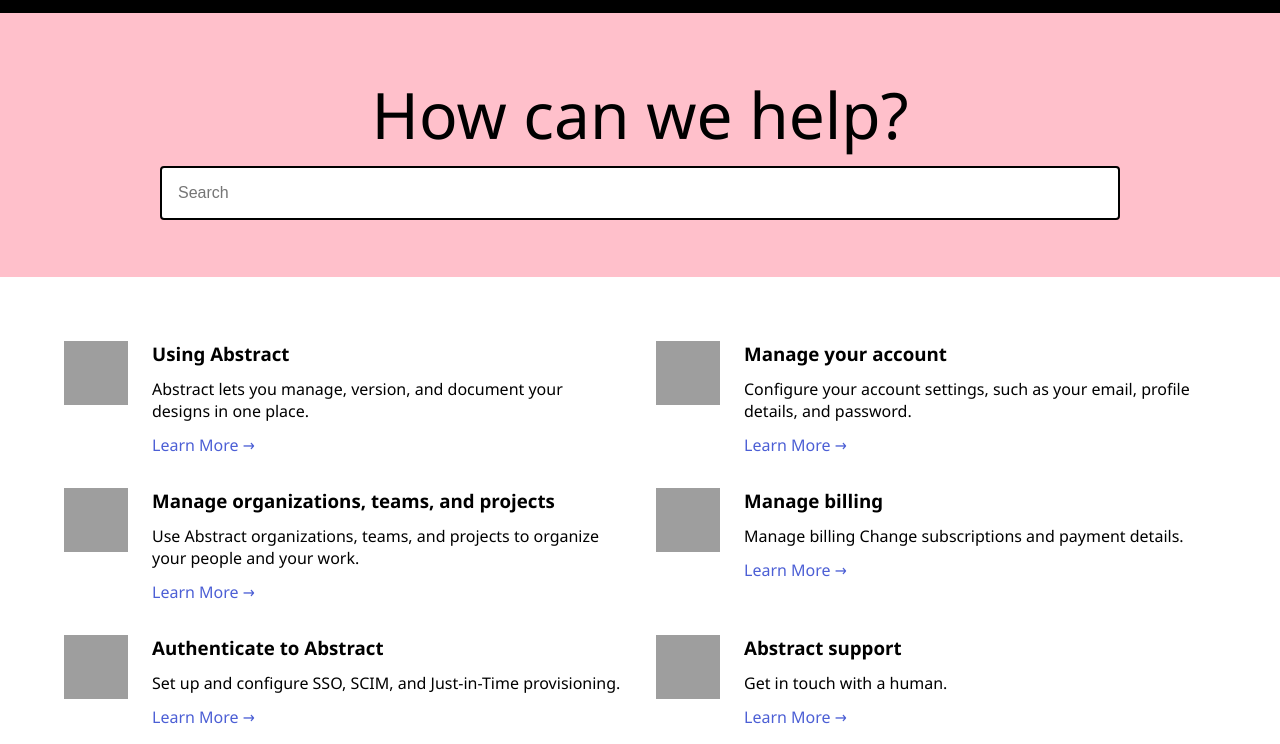
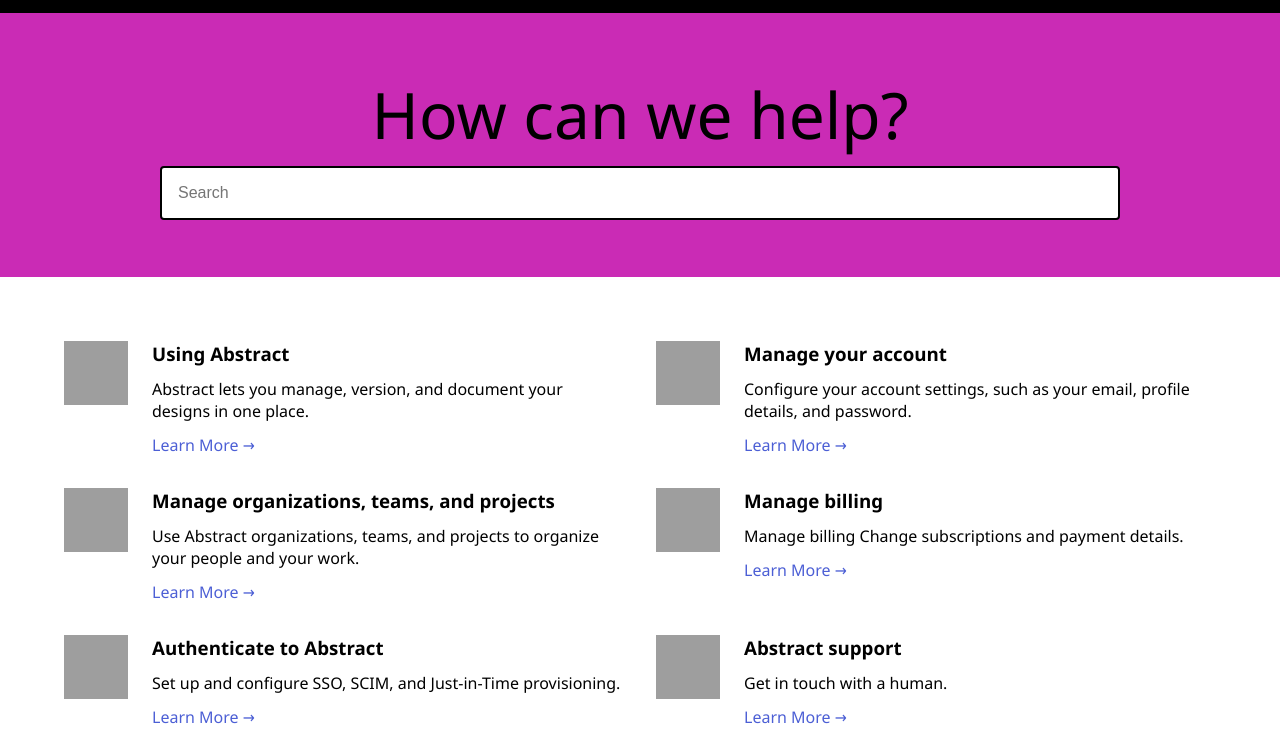
Before and after one commit to WD-062/Primer-github-collab-practice, a plain HTML site: page index.html in a window 1280 px wide. Shown: the part 56-800 px from the top of the page. Drawn offline with Linux system fonts and the light colour scheme; grey boxes are pictures that could not be loaded.

Commit message:
new color

```diff
--- a/styles.css
+++ b/styles.css
@@ -5,7 +5,7 @@
 }
 
 body {
-    font-family: 'Segoe UI', Tahoma, Geneva, Verdana, sans-serif;
+  font-family: "Segoe UI", Tahoma, Geneva, Verdana, sans-serif;
 }
 
 header {
@@ -39,7 +39,7 @@ a {
 
 .hero {
   min-height: 33vh;
-    background-color: pink;
+  background-color: rgb(202, 43, 181);
   display: flex;
   flex-direction: column;
   justify-content: center;
```
Lines whose indentation alone changed are shown as unchanged.
